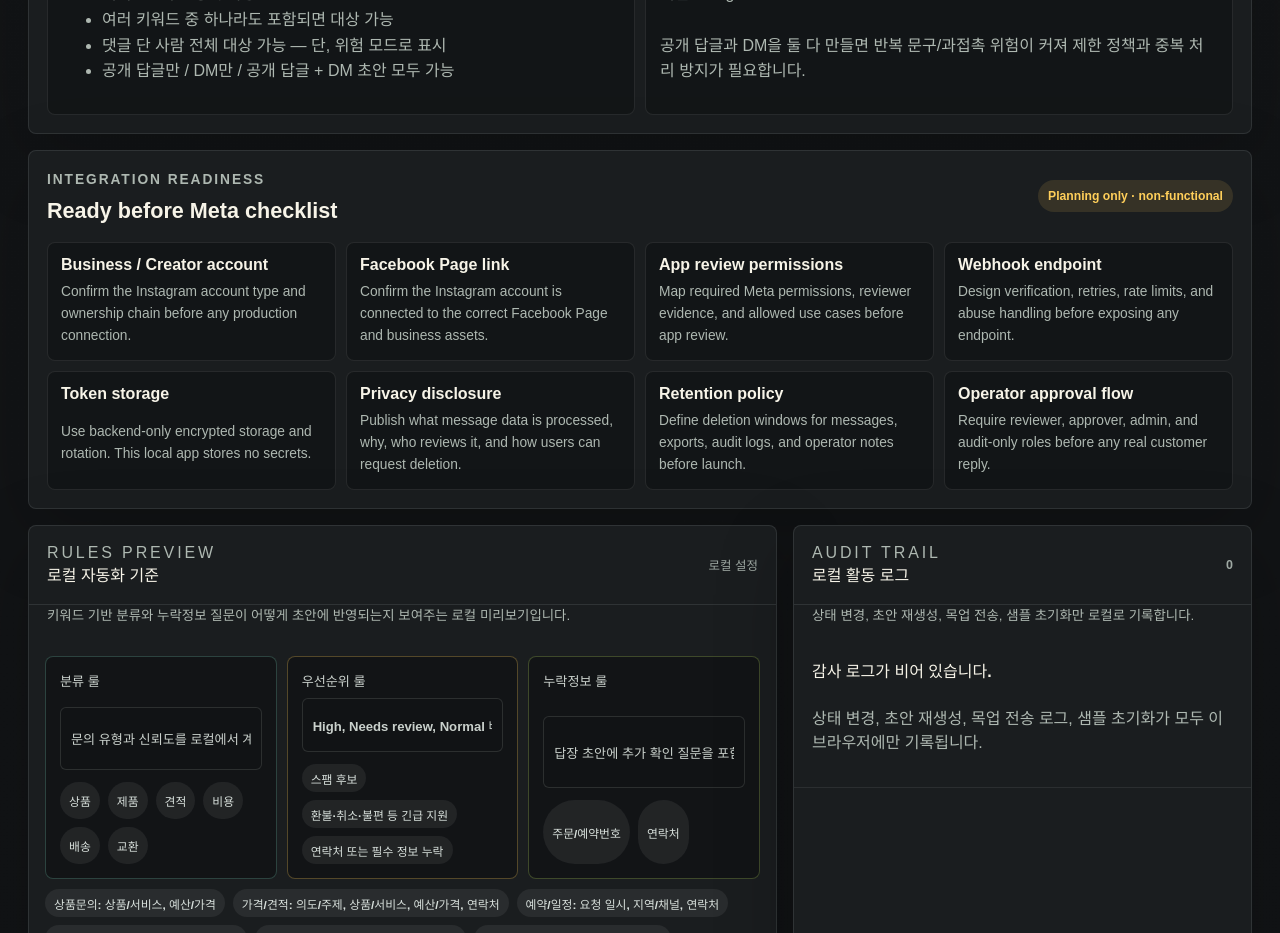
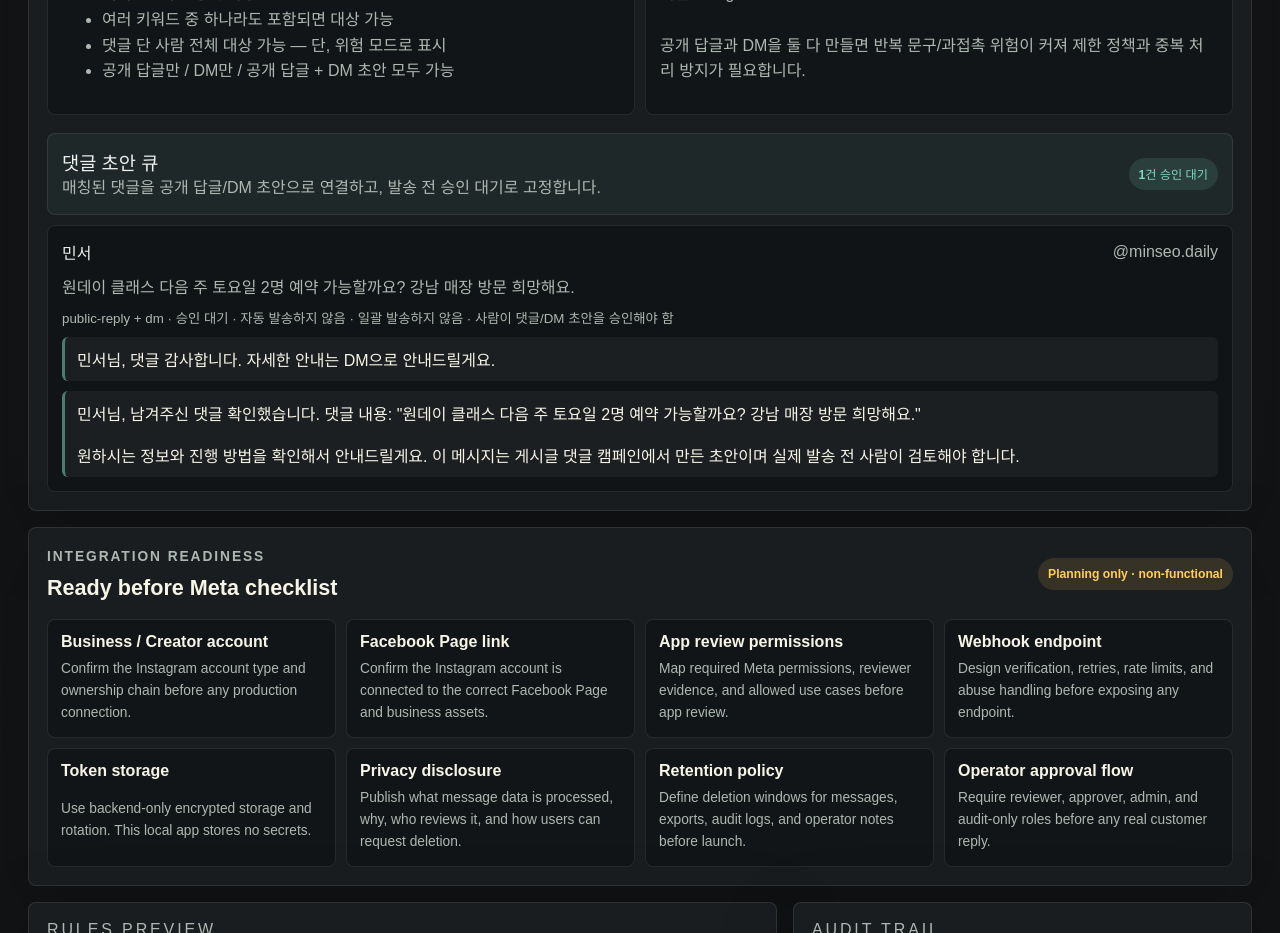
Before and after one commit to 2Eungk/insta-dm-automation, a React (Vite) app: page / in a window 1280 px wide. Shown: the part 4420-5353 px from the top of the page. Built offline with nearby package versions, Linux system fonts and the light colour scheme.

Commit message:
feat: connect comment campaign draft queue

```diff
--- a/src/components/CommentCampaignPanel.tsx
+++ b/src/components/CommentCampaignPanel.tsx
@@ -2,11 +2,14 @@ import {
   DEFAULT_COMMENT_CAMPAIGN_CONFIG,
   actionModeLabel,
   assessCommentCampaignSafety,
+  buildCommentCampaignDraftQueue,
   targetModeLabel,
 } from "../domain/commentCampaign"
+import { MOCK_EVENTS } from "../data/mockEvents"
 
 const campaign = DEFAULT_COMMENT_CAMPAIGN_CONFIG
 const safety = assessCommentCampaignSafety(campaign)
+const draftQueue = buildCommentCampaignDraftQueue(MOCK_EVENTS, campaign)
 
 export function CommentCampaignPanel(): React.JSX.Element {
   return (
@@ -65,6 +68,34 @@ export function CommentCampaignPanel(): React.JSX.Element {
           {safety.warnings.map((warning) => <p key={warning}>{warning}</p>)}
         </section>
       </div>
+
+      <section className="commentCampaignQueue" aria-label="댓글 캠페인 초안 큐">
+        <header>
+          <div>
+            <h3>댓글 초안 큐</h3>
+            <p>매칭된 댓글을 공개 답글/DM 초안으로 연결하고, 발송 전 승인 대기로 고정합니다.</p>
+          </div>
+          <span>{draftQueue.length}건 승인 대기</span>
+        </header>
+        {draftQueue.length === 0 ? (
+          <p>현재 샘플에서 조건에 맞는 댓글이 없습니다.</p>
+        ) : (
+          <div className="commentCampaignQueueList">
+            {draftQueue.map((item) => (
+              <article key={item.dedupeKey}>
+                <div>
+                  <strong>{item.event.senderName}</strong>
+                  <span>{item.event.senderHandle}</span>
+                </div>
+                <p>{item.event.message}</p>
+                <small>{item.channels.join(" + ")} · 승인 대기 · {item.safetyNote}</small>
+                {item.publicReplyDraft === null ? null : <blockquote>{item.publicReplyDraft}</blockquote>}
+                {item.dmDraft === null ? null : <blockquote>{item.dmDraft}</blockquote>}
+              </article>
+            ))}
+          </div>
+        )}
+      </section>
     </section>
   )
 }
--- a/src/domain/commentCampaign.ts
+++ b/src/domain/commentCampaign.ts
@@ -28,6 +28,18 @@ export type CommentCampaignSafety = {
   readonly risk: CommentCampaignRisk
   readonly warnings: readonly string[]
   readonly allowedForFriendsBeta: boolean
+}
+
+export type CommentCampaignDraftChannel = "public-reply" | "dm"
+
+export type CommentCampaignDraftQueueItem = {
+  readonly event: InstagramEvent
+  readonly status: "needs-approval"
+  readonly channels: readonly CommentCampaignDraftChannel[]
+  readonly publicReplyDraft: string | null
+  readonly dmDraft: string | null
+  readonly dedupeKey: string
+  readonly safetyNote: string
 }
 
 export const DEFAULT_COMMENT_CAMPAIGN_CONFIG: CommentCampaignConfig = {
@@ -114,3 +126,62 @@ export function targetModeLabel(targetMode: CommentTargetMode): string {
       return "댓글 단 사람 전체"
   }
 }
+
+function draftChannels(actionMode: CommentActionMode): readonly CommentCampaignDraftChannel[] {
+  switch (actionMode) {
+    case "public-reply-draft":
+      return ["public-reply"]
+    case "dm-draft":
+      return ["dm"]
+    case "public-reply-and-dm-draft":
+      return ["public-reply", "dm"]
+  }
+}
+
+function buildDedupeKey(event: InstagramEvent, campaign: CommentCampaignConfig): string {
+  const mediaId = event.mediaId ?? campaign.mediaId
+  const commentId = event.commentId ?? event.id
+  return `${mediaId}:${commentId}`
+}
+
+function buildPublicReplyDraft(event: InstagramEvent, campaign: CommentCampaignConfig): string | null {
+  if (!draftChannels(campaign.actionMode).includes("public-reply")) {
+    return null
+  }
+  return `${event.senderName}님, 댓글 감사합니다. 자세한 안내는 DM으로 안내드릴게요.`
+}
+
+function buildDmDraft(event: InstagramEvent, campaign: CommentCampaignConfig): string | null {
+  if (!draftChannels(campaign.actionMode).includes("dm")) {
+    return null
+  }
+  return `${event.senderName}님, 남겨주신 댓글 확인했습니다. 댓글 내용: "${event.message}"\n\n원하시는 정보와 진행 방법을 확인해서 안내드릴게요. 이 메시지는 ${campaign.name}에서 만든 초안이며 실제 발송 전 사람이 검토해야 합니다.`
+}
+
+export function buildCommentCampaignDraftQueue(
+  events: readonly InstagramEvent[],
+  campaign: CommentCampaignConfig,
+): readonly CommentCampaignDraftQueueItem[] {
+  const seenDedupeKeys = new Set<string>()
+  return events.flatMap((event) => {
+    if (!commentMatchesCampaign(event, campaign)) {
+      return []
+    }
+
+    const dedupeKey = buildDedupeKey(event, campaign)
+    if (campaign.dedupeByCommentId && seenDedupeKeys.has(dedupeKey)) {
+      return []
+    }
+    seenDedupeKeys.add(dedupeKey)
+
+    return [{
+      event,
+      status: "needs-approval",
+      channels: draftChannels(campaign.actionMode),
+      publicReplyDraft: buildPublicReplyDraft(event, campaign),
+      dmDraft: buildDmDraft(event, campaign),
+      dedupeKey,
+      safetyNote: "자동 발송하지 않음 · 일괄 발송하지 않음 · 사람이 댓글/DM 초안을 승인해야 함",
+    }]
+  })
+}
--- a/src/styles/comment-campaign.css
+++ b/src/styles/comment-campaign.css
@@ -102,3 +102,58 @@
   background: rgba(255, 110, 110, 0.11);
   color: #ffc6c6;
 }
+
+.commentCampaignQueue {
+  display: grid;
+  gap: 10px;
+  padding: 0 18px 18px;
+}
+
+.commentCampaignQueue h3,
+.commentCampaignQueue p {
+  margin: 0;
+}
+
+.commentCampaignQueue > header {
+  padding: 14px;
+  border: 1px solid rgba(237, 241, 238, 0.09);
+  border-radius: 8px;
+  background: rgba(127, 216, 192, 0.06);
+}
+
+.commentCampaignQueueList {
+  display: grid;
+  gap: 10px;
+}
+
+.commentCampaignQueueList article {
+  display: grid;
+  gap: 10px;
+  padding: 14px;
+  border: 1px solid rgba(237, 241, 238, 0.09);
+  border-radius: 8px;
+  background: rgba(17, 19, 21, 0.82);
+}
+
+.commentCampaignQueueList article > div {
+  display: flex;
+  gap: 8px;
+  align-items: center;
+  justify-content: space-between;
+}
+
+.commentCampaignQueueList small,
+.commentCampaignQueueList span,
+.commentCampaignQueue p {
+  color: #aeb8b1;
+}
+
+.commentCampaignQueueList blockquote {
+  margin: 0;
+  padding: 10px 12px;
+  border-left: 3px solid rgba(127, 216, 192, 0.5);
+  border-radius: 6px;
+  background: rgba(237, 241, 238, 0.05);
+  color: #f7f4e8;
+  white-space: pre-wrap;
+}
```
Also changed, not shown: scripts/comment-campaign-smoke-check.mjs (+15 -2 lines).
